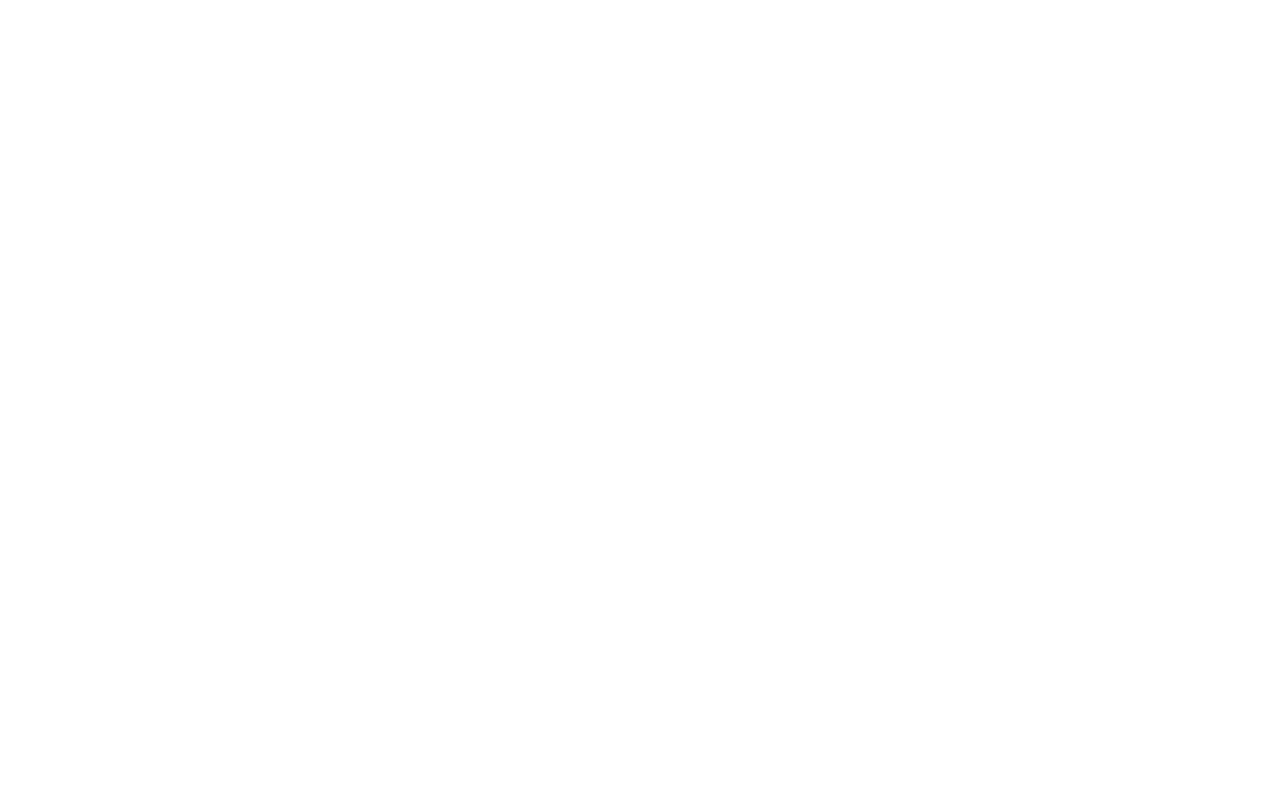
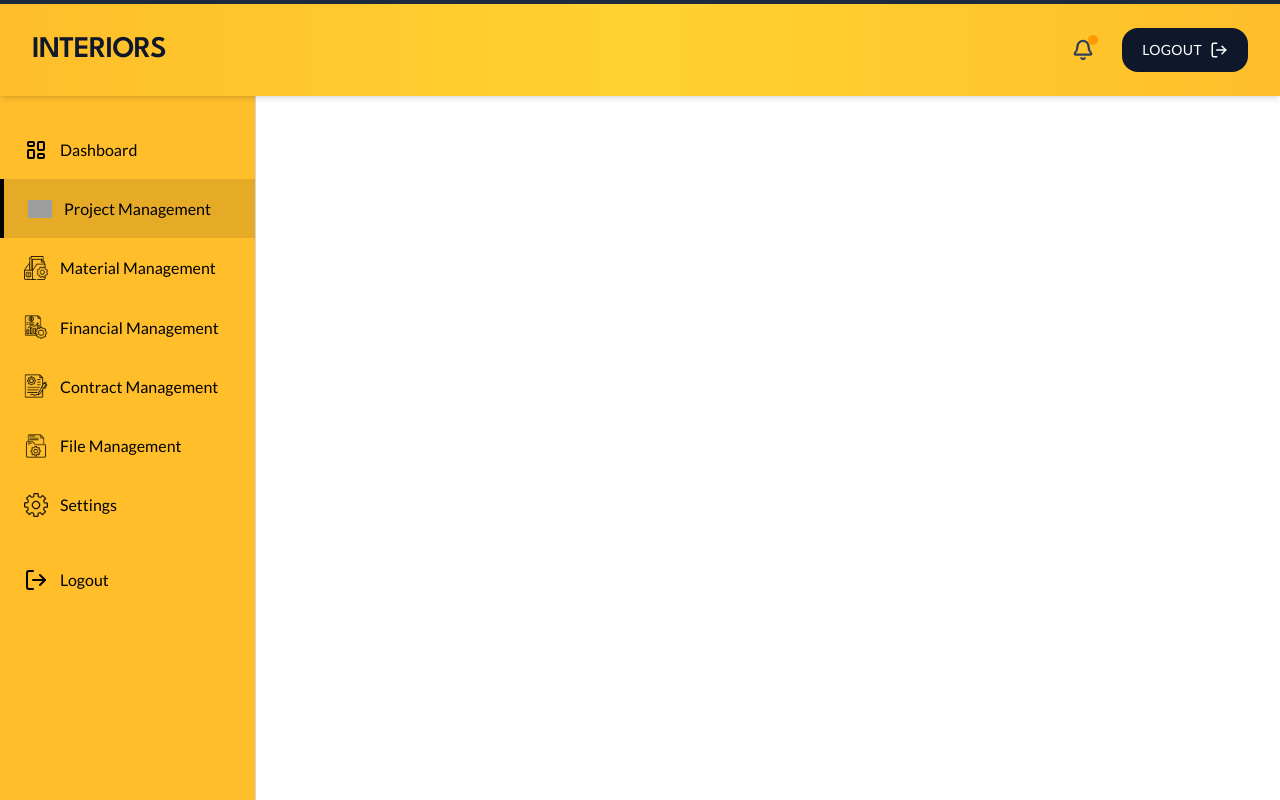
Before and after one commit to vsoftsol10/Vconstech-Interior-frontend, a React (Vite) app: page /project in a window 1280 px wide. Before the commit this address had no page. Built offline with nearby package versions, Linux system fonts and the light colour scheme; grey boxes are pictures that could not be loaded.

Commit message:
All navigation created

```diff
--- a/src/App.jsx
+++ b/src/App.jsx
@@ -3,6 +3,12 @@
 import Login from "./components/Login";
 import "./App.css";
 import Dashboard from "./pages/Dashboard";
+import ProjectManagement from "./pages/ProjectManagement";
+import MaterialManagement from "./pages/MaterialManagement";
+import FinancialManagement from "./pages/FinancialManagement";
+import Settings from "./pages/Settings";
+import ContractManagement from "./pages/ContractManagement";
+import FileManagement from "./pages/FileManagement";
 
 function App() {
   const [count, setCount] = useState(0);
@@ -11,6 +17,12 @@
     <Routes>
       <Route path="/" element={<Login />} />
       <Route path="/dashboard" element={<Dashboard/>} />
+      <Route path="/project" element={<ProjectManagement/>} />
+      <Route path="/material" element={<MaterialManagement/>} />
+      <Route path="/contract" element={<ContractManagement/>} />
+      <Route path="/financial" element={<FinancialManagement/>} />
+      <Route path="/file-managememt" element={<FileManagement/>} />
+      <Route path="/settings" element={<Settings/>}/>
 
     </Routes>
   );
--- a/src/components/common/Navbar.jsx
+++ b/src/components/common/Navbar.jsx
@@ -27,9 +27,9 @@
 
   return (
     <>
-      <nav className=" bg-gradient-to-r from-[#ffbe2a] via-amber-300 to-[#ffbe2a] border-t-4  border-slate-800 shadow-md">
-        <div className="max-w-8xl mx-auto px-4 sm:px-6 lg:px-8">
-          <div className="flex items-center justify-between h-20">
+// In Navbar component
+<nav className="fixed top-0 left-0 right-0 z-50 h-24 bg-gradient-to-r from-[#ffbe2a] via-amber-300 to-[#ffbe2a] border-t-4 border-slate-800 shadow-md">        <div className="max-w-8xl mx-auto px-4 sm:px-6 lg:px-8 h-full">
+          <div className="flex items-center justify-between h-full">
             {/* Left side - Brand */}
             <div className="flex items-center space-x-8">
               <div className="flex-shrink-0 flex items-center gap-3">
@@ -67,7 +67,7 @@
 
       {/* Logout Confirmation Modal */}
       {showLogoutModal && (
-        <div className="fixed inset-0 bg-black bg-opacity-50 flex items-center justify-center z-50 p-4">
+        <div className="fixed inset-0  bg-opacity-50 flex items-center justify-center z-50 p-4">
           <div className="bg-white rounded-lg shadow-2xl max-w-md w-full p-6 relative animate-fade-in">
             <button
               onClick={cancelLogout}
--- a/src/components/common/SidePannel.jsx
+++ b/src/components/common/SidePannel.jsx
@@ -6,6 +6,7 @@
 import contract from "../../assets/Icon/ContractManagement.png";
 import file from "../../assets/Icon/FileManagement.png";
 import settings from "../../assets/Icon/Settings.png";
+import { LogOut, X } from "lucide-react";
 
 const SidePannel = () => {
   const navigate = useNavigate();
@@ -59,13 +60,13 @@
   );
 
   const sidebarLinks = [
-    { name: "Dashboard", path: "/contractorDashboard", icon: dashboardicon },
-    { name: "Project Management", path: "/add-site-engg", icon: projectIcon },
-    { name: "Material Management", path: "/create-new-project", icon: materialIcon },
-    { name: "Financial Management", path: "/our-engg", icon: financialIcon },
-    { name: "Contract Management", path: "/our-projects", icon: contractIcon },
-    { name: "File Management", path: "/notifications", icon: fileIcon },
-    { name: "Settings", path: "/notifications", icon: SettingIcon },
+    { name: "Dashboard", path: "/dashboard", icon: dashboardicon },
+    { name: "Project Management", path: "/project", icon: projectIcon },
+    { name: "Material Management", path: "/material", icon: materialIcon },
+    { name: "Financial Management", path: "/financial", icon: financialIcon },
+    { name: "Contract Management", path: "/contract", icon: contractIcon },
+    { name: "File Management", path: "/file-managememt", icon: fileIcon },
+    { name: "Settings", path: "/settings", icon: SettingIcon },
     { name: "Logout", path: "/", icon: logout },
   ];
 
@@ -99,8 +100,7 @@
   return (
     <>
       {/* Sidebar */}
-      <div className="fixed top-20 md:w-64 w-16 border-r border-gray-300 min-h-screen" style={{ backgroundColor: '#ffbe2a' }}>
-
+<div className="fixed top-24 md:w-64 w-16 border-r border-gray-300 min-h-screen" style={{ backgroundColor: '#ffbe2a' }}>
         <div className="pt-6 flex flex-col">
           {sidebarLinks.map((item, index) => (
             <button
@@ -124,23 +124,43 @@
 
       {/* Logout Confirmation Modal */}
       {showLogoutPopup && (
-        <div className="fixed inset-0 bg-black/40 flex items-center justify-center z-50">
-          <div className="bg-white rounded-lg shadow-lg p-6 w-80 text-center">
-            <h2 className="text-lg font-semibold text-gray-800 mb-3">Are you sure you want to logout?</h2>
-            <div className="flex justify-center gap-4 mt-4">
-              <button
-                onClick={confirmLogout}
-                className="text-white font-medium px-4 py-2 rounded-md hover:opacity-90 transition-opacity"
-                style={{ backgroundColor: '#ffbe2a' }}
-              >
-                Yes, Logout
-              </button>
-              <button
-                onClick={cancelLogout}
-                className="bg-gray-200 hover:bg-gray-300 text-gray-700 font-medium px-4 py-2 rounded-md"
-              >
-                Cancel
-              </button>
+         <div className="fixed inset-0  bg-opacity-50 flex items-center justify-center z-50 p-4">
+          <div className="bg-white rounded-lg shadow-2xl max-w-md w-full p-6 relative animate-fade-in">
+            <button
+              onClick={cancelLogout}
+              className="absolute top-4 right-4 text-slate-400 hover:text-slate-600 transition-colors"
+              aria-label="Close"
+            >
+              <X size={20} />
+            </button>
+
+            <div className="text-center">
+              <div className="mx-auto flex items-center justify-center h-12 w-12 rounded-full bg-amber-100 mb-4">
+                <LogOut className="h-6 w-6 text-amber-600" />
+              </div>
+
+              <h3 className="text-xl font-bold text-slate-900 mb-2">
+                Confirm Logout
+              </h3>
+
+              <p className="text-slate-600 mb-6">
+                Do you really want to logout?
+              </p>
+
+              <div className="flex gap-3 justify-center">
+                <button
+                  onClick={cancelLogout}
+                  className="px-6 py-2.5 bg-slate-200 text-slate-800 font-semibold hover:bg-slate-300 transition-colors duration-200 uppercase text-sm tracking-wide"
+                >
+                  Cancel
+                </button>
+                <button
+                  onClick={confirmLogout}
+                  className="px-6 py-2.5  bg-slate-900 text-white font-semibold hover:bg-slate-800 transition-colors duration-200 uppercase text-sm tracking-wide"
+                >
+                  Logout
+                </button>
+              </div>
             </div>
           </div>
         </div>
--- a/src/pages/ContractManagement.jsx
+++ b/src/pages/ContractManagement.jsx
@@ -1,8 +1,13 @@
 import React from 'react'
+import Navbar from '../components/common/Navbar'
+import SidePannel from '../components/common/SidePannel'
 
 const ContractManagement = () => {
   return (
-    <div>ContractManagement</div>
+    <div>
+            <Navbar/>
+      <SidePannel/>
+      ContractManagement</div>
   )
 }
 
--- a/src/pages/FileManagement.jsx
+++ b/src/pages/FileManagement.jsx
@@ -1,8 +1,13 @@
 import React from 'react'
+import Navbar from '../components/common/Navbar'
+import SidePannel from '../components/common/SidePannel'
 
 const FileManagement = () => {
   return (
-    <div>FileManagement</div>
+    <div>
+            <Navbar/>
+      <SidePannel/>
+      FileManagement</div>
   )
 }
 
--- a/src/pages/FinancialManagement.jsx
+++ b/src/pages/FinancialManagement.jsx
@@ -1,8 +1,13 @@
 import React from 'react'
+import Navbar from '../components/common/Navbar'
+import SidePannel from '../components/common/SidePannel'
 
 const FinancialManagement = () => {
   return (
-    <div>FinancialManagement</div>
+    <div>
+            <Navbar/>
+      <SidePannel/>
+      FinancialManagement</div>
   )
 }
 
--- a/src/pages/MaterialManagement.jsx
+++ b/src/pages/MaterialManagement.jsx
@@ -1,8 +1,13 @@
 import React from 'react'
+import Navbar from '../components/common/Navbar'
+import SidePannel from '../components/common/SidePannel'
 
 const MaterialManagement = () => {
   return (
-    <div>MaterialManagement</div>
+    <div>
+            <Navbar/>
+      <SidePannel/>
+      MaterialManagement</div>
   )
 }
 
--- a/src/pages/ProjectManagement.jsx
+++ b/src/pages/ProjectManagement.jsx
@@ -1,8 +1,13 @@
 import React from 'react'
+import Navbar from '../components/common/Navbar'
+import SidePannel from '../components/common/SidePannel'
 
 const ProjectManagement = () => {
   return (
-    <div>ProjectManagement</div>
+    <div>
+      <Navbar/>
+      <SidePannel/>
+      ProjectManagement</div>
   )
 }
 
--- a/src/pages/Settings.jsx
+++ b/src/pages/Settings.jsx
@@ -1,8 +1,13 @@
 import React from 'react'
+import Navbar from '../components/common/Navbar'
+import SidePannel from '../components/common/SidePannel'
 
 const Settings = () => {
   return (
-    <div>Settings</div>
+    <div>
+            <Navbar/>
+      <SidePannel/>
+      Settings</div>
   )
 }
 
```
